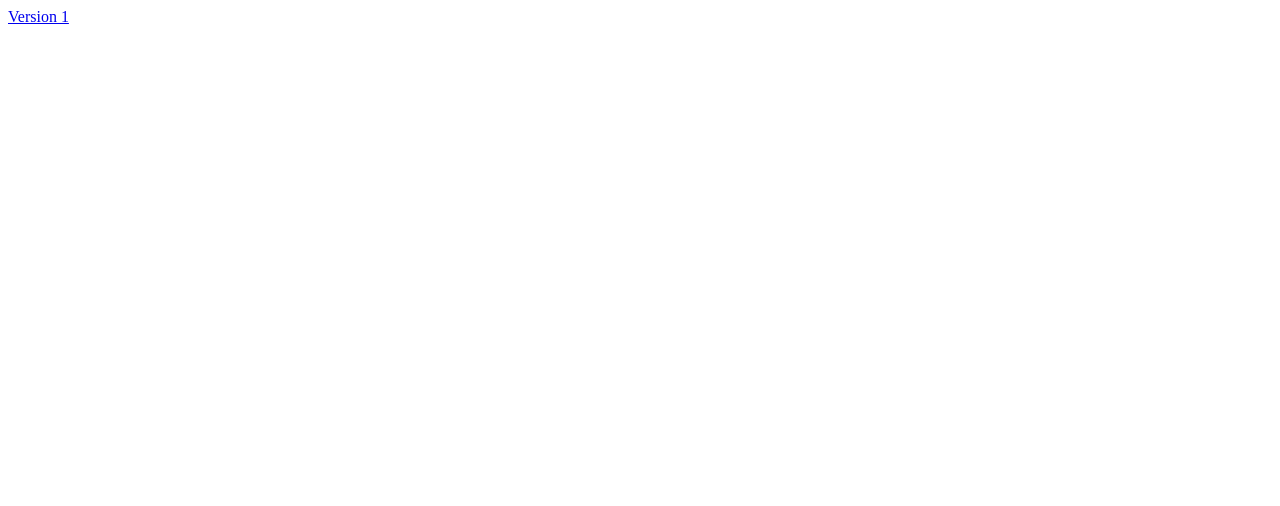
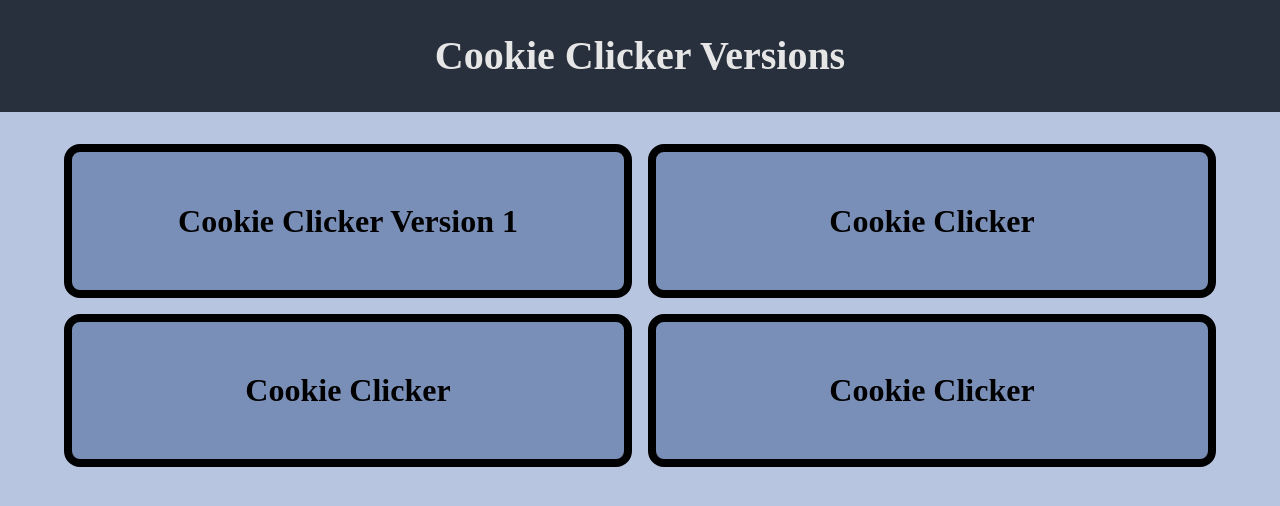
Before and after one commit to eddielin978/mini-web-projects, a plain HTML site: page state/cookie-clicker/index.html in a window 1280 px wide. Drawn offline with Linux system fonts and the light colour scheme; a web font is replaced by a local one.

Commit message:
Cookie clicker: Version landing page

```diff
--- a/state/cookie-clicker/index.html
+++ b/state/cookie-clicker/index.html
@@ -4,8 +4,47 @@
     <meta charset="UTF-8" />
     <meta name="viewport" content="width=device-width, initial-scale=1.0" />
     <title>Cookie Clicker Versions</title>
+    <link rel="stylesheet" href="./styles.css" />
+    <!-- Fonts (Kavoon and Syne Mono) -->
+    <link rel="preconnect" href="https://fonts.googleapis.com" />
+    <link rel="preconnect" href="https://fonts.gstatic.com" crossorigin />
+    <link href="https://fonts.googleapis.com/css2?family=Kavoon&display=swap" rel="stylesheet" />
+    <link
+      href="https://fonts.googleapis.com/css2?family=Kavoon&family=Syne+Mono&display=swap"
+      rel="stylesheet"
+    />
   </head>
   <body>
-    <a href="./v1/index.html">Version 1</a>
+    <header>
+      <h1>Cookie Clicker Versions</h1>
+    </header>
+    <main class="project-versions-pg">
+      <section class="container project-versions-container">
+        <section class="version-grid">
+          <a href="./v1/index.html">
+            <div class="version-card">
+              <h3 class="version-title">Cookie Clicker Version 1</h3>
+              <img src="" alt="" class="version-img" />
+            </div>
+          </a>
+          <a href="">
+            <div class="version-card">
+              <h3 class="version-title">Cookie Clicker</h3>
+              <img src="" alt="" class="version-img" />
+            </div> </a
+          ><a href="">
+            <div class="version-card">
+              <h3 class="version-title">Cookie Clicker</h3>
+              <img src="" alt="" class="version-img" />
+            </div> </a
+          ><a href="">
+            <div class="version-card">
+              <h3 class="version-title">Cookie Clicker</h3>
+              <img src="" alt="" class="version-img" />
+            </div>
+          </a>
+        </section>
+      </section>
+    </main>
   </body>
 </html>
--- /dev/null
+++ b/state/cookie-clicker/styles.css
@@ -0,0 +1,93 @@
+@layer reset, base, layout, components, utilities;
+
+@layer reset {
+  * {
+    margin: 0;
+    padding: 0;
+    box-sizing: border-box;
+    font-family: "Syne Mono";
+  }
+}
+@layer base {
+  h1,
+  h2,
+  h3,
+  a,
+  span,
+  p,
+  li {
+    color: var(--dark);
+  }
+  h1 {
+    margin-top: clamp(0.8rem, 6vh, 1.5rem);
+    margin-bottom: clamp(0.8rem, 6vh, 1.5rem);
+    font-size: clamp(1.8rem, 5vw, 2.5rem);
+    line-height: 1.2;
+  }
+  h2 {
+    margin-top: clamp(0.3rem, 2.5vh, 0.6rem);
+    margin-bottom: clamp(0.5rem, 5vh, 1.2rem);
+    font-size: clamp(1.5rem, 4vw, 2.2rem);
+    line-height: 1.2;
+  }
+  h3 {
+    margin-top: clamp(0.3rem, 2.5vh, 0.6rem);
+    margin-bottom: clamp(0.3rem, 2.5vh, 0.6rem);
+    font-size: clamp(1.2rem, 3vw, 1.4rem);
+    line-height: 1.2;
+  }
+  a,
+  span {
+    display: inline-block;
+    line-height: 1.2;
+    font-size: clamp(1rem, 2.5vw, 1.1rem);
+  }
+  p,
+  li {
+    line-height: 1.6;
+    font-size: clamp(1rem, 2.5vw, 1.1rem);
+  }
+}
+@layer layout {
+  body {
+    background-color: hsl(220, 40%, 80%);
+  }
+  .container {
+    max-width: 90%;
+    margin: auto;
+  }
+  .version-grid {
+    display: grid;
+    grid-template-columns: repeat(2, 1fr);
+    gap: 1rem;
+    a {
+      text-decoration: none;
+    }
+  }
+}
+@layer components {
+  .version-card {
+    border: 0.5rem solid black;
+    border-radius: 1rem;
+    padding: 2.5rem 1rem;
+    display: flex;
+    flex-direction: column;
+    align-items: center;
+    background-color: hsl(220, 30%, 60%);
+    img {
+      aspect-ratio: 1/1;
+      object-fit: cover;
+      overflow: hidden;
+    }
+    .version-title {
+      font-size: 2rem;
+    }
+  }
+  header h1 {
+    text-align: center;
+    background-color: hsl(220, 20%, 20%);
+    color: hsl(0, 0%, 90%);
+    padding: 2rem;
+    margin: 0 0 2rem;
+  }
+}
```
